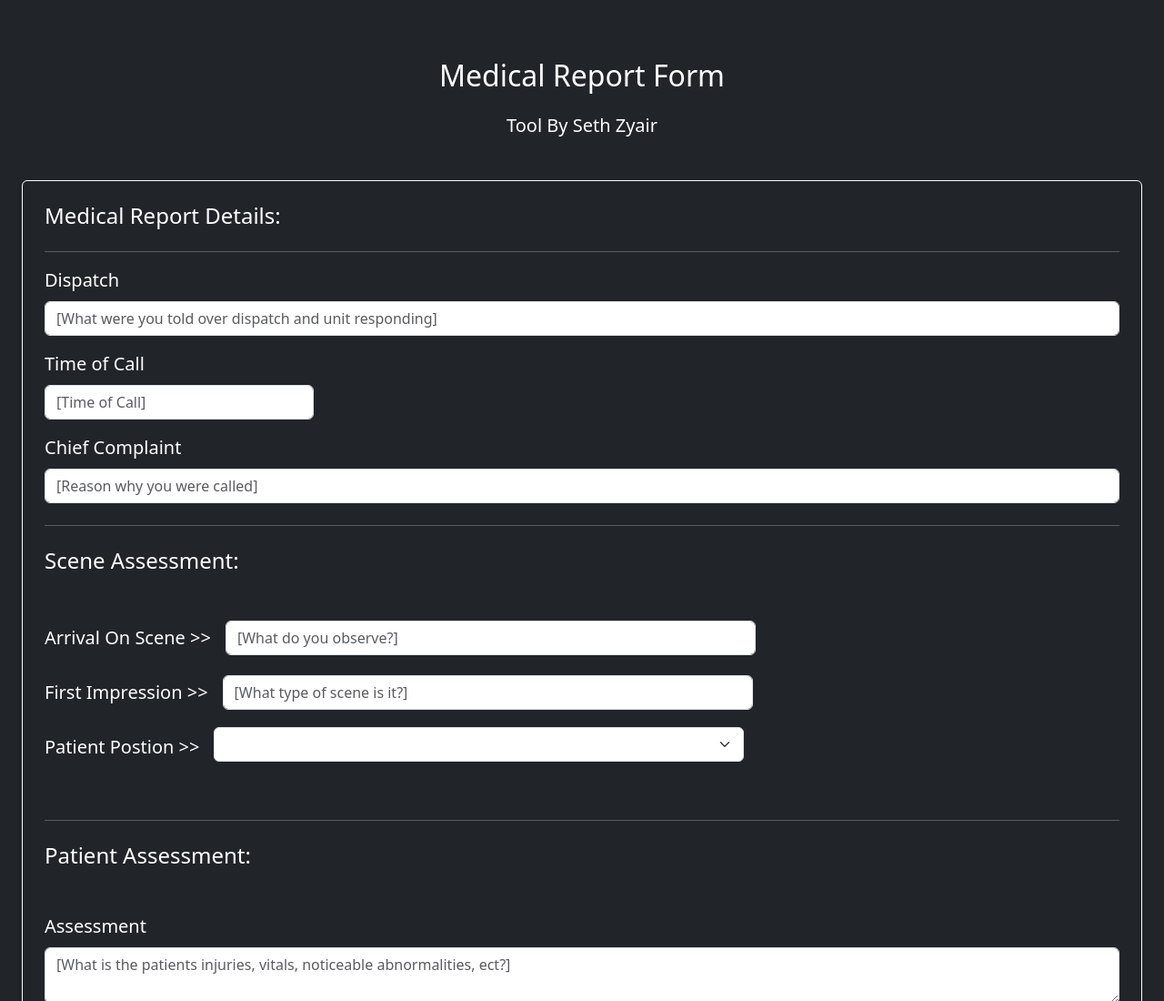
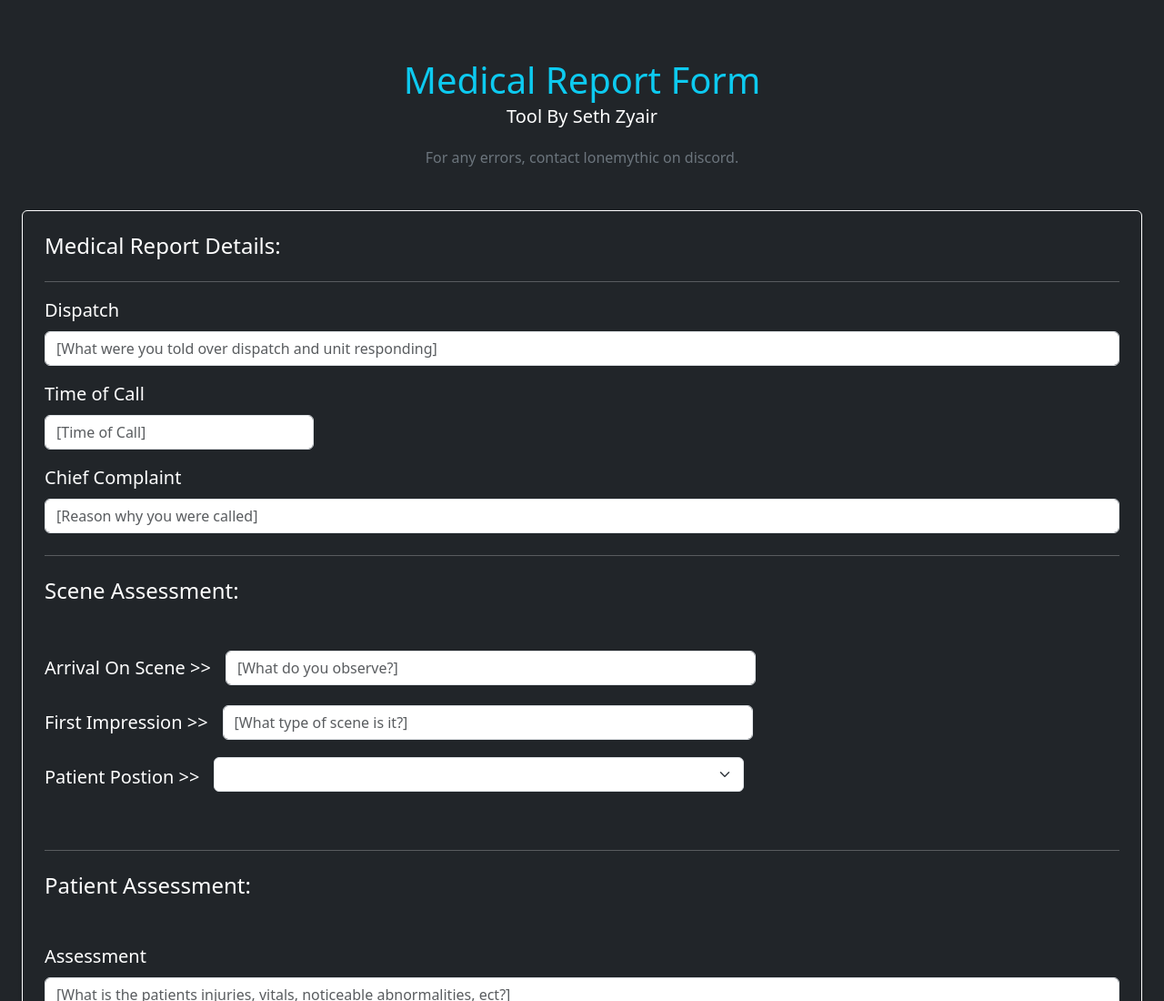
Before and after one commit to InvalidMythic/MedicalReportGenerator_Overhaul, a plain HTML site: page index.html in a window 1280 px wide. Shown: the top 1100 px of the page at 91% size. Drawn offline with nearby package versions, Linux system fonts and the light colour scheme.

Commit message:
Update index.html
Header Edit

```diff
--- a/index.html
+++ b/index.html
@@ -21,8 +21,9 @@
 
 <div class="container-fluid my-5 px-4 py-3 bg-gradient-primary text-white text-wrap">
 
-    <h2 class="text-center mb-4">Medical Report Form</h2>
-    <h5 class="text-center mb-5">Tool By Seth Zyair</h5>
+    <h1 class="text-center text-info mb-1">Medical Report Form</h1>
+    <h5 class="text-center mb-4">Tool By Seth Zyair</h5>
+    <h6 class="text-center text-secondary mb-5">For any errors, contact lonemythic on discord.</h6>
 
     <!-- Form for Report Generation -->
     <form id="reportForm" class="bg-dark p-4 rounded shadow-sm border border-white fs-5">
```
